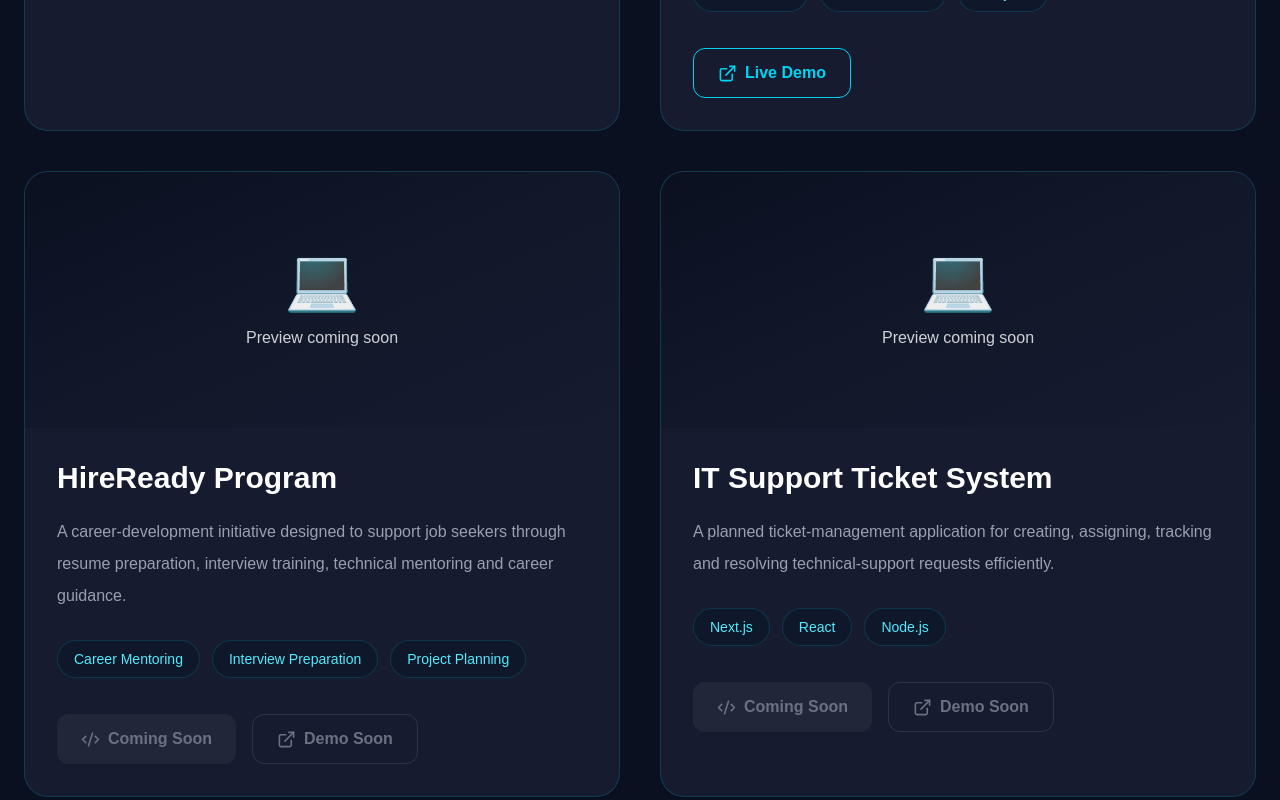
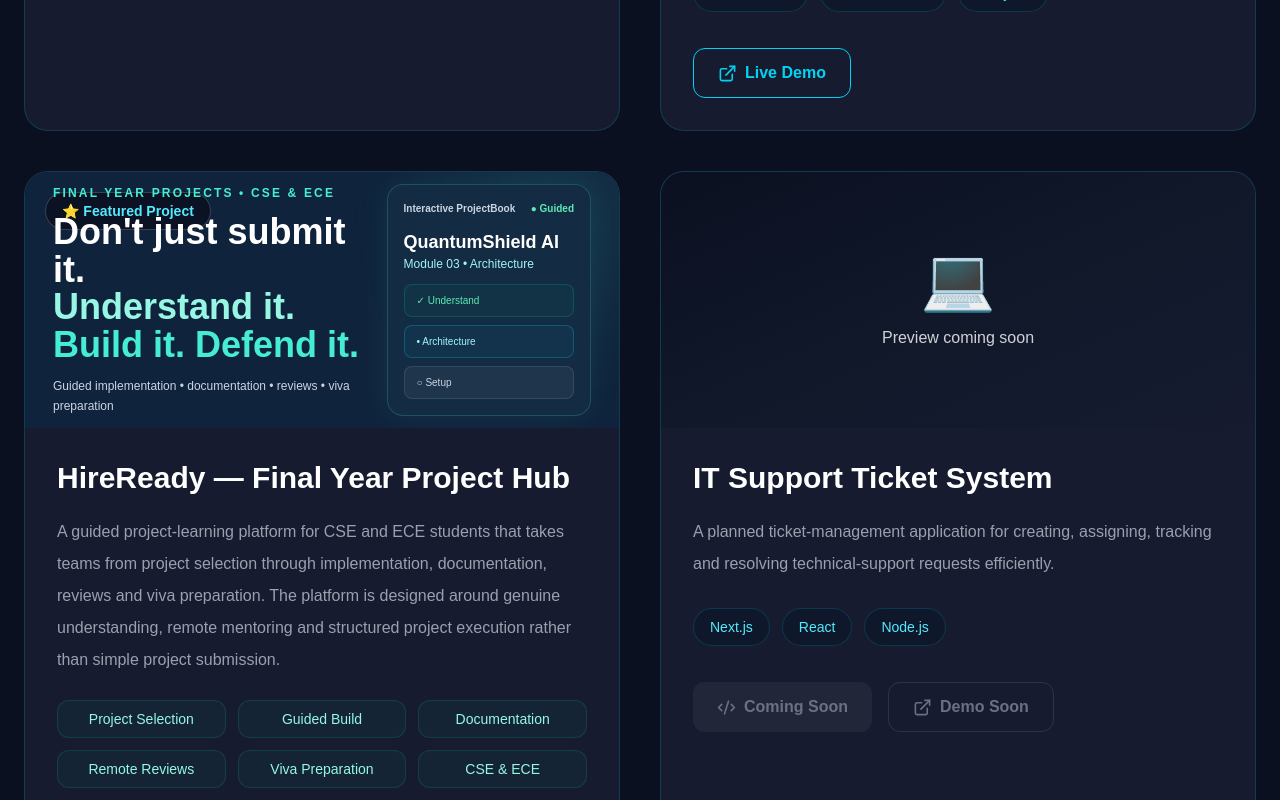
Before and after one commit to JAREENA-SK/aurora-ai-portfolio, a Next.js app in the folder aurora-ai/: page / in a window 1280 px wide. Shown: the part 6120-6920 px from the top of the page. Built offline with nearby package versions, Linux system fonts and the light colour scheme.

Commit message:
feat: showcase HireReady Project Hub

```diff
--- a/aurora-ai/components/sections/Projects.tsx
+++ b/aurora-ai/components/sections/Projects.tsx
@@ -16,6 +16,7 @@
     featured: true,
     automation: false,
     aurora: true,
+    hireReady: false,
   },
   {
     title: "NoorFlowAI — AI Content Automation Platform",
@@ -28,18 +29,20 @@
     featured: true,
     automation: true,
     aurora: false,
+    hireReady: false,
   },
   {
-    title: "HireReady Program",
+    title: "HireReady — Final Year Project Hub",
     description:
-      "A career-development initiative designed to support job seekers through resume preparation, interview training, technical mentoring and career guidance.",
-    tech: ["Career Mentoring", "Interview Preparation", "Project Planning"],
+      "A guided project-learning platform for CSE and ECE students that takes teams from project selection through implementation, documentation, reviews and viva preparation. The platform is designed around genuine understanding, remote mentoring and structured project execution rather than simple project submission.",
+    tech: ["Career EdTech", "CSE & ECE", "Remote Mentoring", "Project Guidance", "Documentation", "Viva Preparation"],
     image: "",
     github: "#",
-    demo: "#",
-    featured: false,
+    demo: "https://hireready-projecthub-preview.hireready-projecthub.workers.dev/#projects",
+    featured: true,
     automation: false,
     aurora: false,
+    hireReady: true,
   },
   {
     title: "IT Support Ticket System",
@@ -52,6 +55,7 @@
     featured: false,
     automation: false,
     aurora: false,
+    hireReady: false,
   },
 ];
 
@@ -114,6 +118,39 @@
                       </div>
                     </div>
                   </div>
+                ) : project.hireReady ? (
+                  <div className="relative flex h-full overflow-hidden bg-[#10233c] px-7 py-7">
+                    <div className="absolute right-[-40px] top-[-50px] h-48 w-48 rounded-full bg-teal-300/10 blur-3xl" />
+                    <div className="relative z-10 flex w-full items-center justify-between gap-5">
+                      <div className="max-w-[58%]">
+                        <p className="text-xs font-bold uppercase tracking-[0.18em] text-teal-300">
+                          Final Year Projects • CSE & ECE
+                        </p>
+                        <h4 className="mt-3 text-3xl font-extrabold leading-[1.05] text-white sm:text-4xl">
+                          Don&apos;t just submit it.
+                          <span className="block text-teal-200">Understand it.</span>
+                          <span className="block text-teal-300">Build it. Defend it.</span>
+                        </h4>
+                        <p className="mt-3 text-xs leading-5 text-slate-300">
+                          Guided implementation • documentation • reviews • viva preparation
+                        </p>
+                      </div>
+
+                      <div className="w-[38%] rounded-2xl border border-teal-300/20 bg-[#132b43] p-4 shadow-[0_0_30px_rgba(45,212,191,0.10)]">
+                        <div className="flex items-center justify-between text-[10px] font-semibold text-slate-300">
+                          <span>Interactive ProjectBook</span>
+                          <span className="text-emerald-300">● Guided</span>
+                        </div>
+                        <p className="mt-3 text-lg font-bold text-white">QuantumShield AI</p>
+                        <p className="text-xs text-cyan-200">Module 03 • Architecture</p>
+                        <div className="mt-3 space-y-2 text-[10px]">
+                          <div className="rounded-lg border border-emerald-400/20 bg-emerald-400/5 px-3 py-2 text-emerald-300">✓ Understand</div>
+                          <div className="rounded-lg border border-cyan-400/25 bg-cyan-400/5 px-3 py-2 text-cyan-200">• Architecture</div>
+                          <div className="rounded-lg border border-white/10 bg-white/5 px-3 py-2 text-slate-300">○ Setup</div>
+                        </div>
+                      </div>
+                    </div>
+                  </div>
                 ) : project.image ? (
                   <Image
                     src={project.image}
@@ -156,6 +193,19 @@
                       <span
                         key={feature}
                         className="rounded-xl border border-emerald-400/15 bg-emerald-400/5 px-3 py-2 text-center text-emerald-200"
+                      >
+                        {feature}
+                      </span>
+                    ))}
+                  </div>
+                )}
+
+                {project.hireReady && (
+                  <div className="mt-6 grid grid-cols-2 gap-3 text-sm sm:grid-cols-3">
+                    {["Project Selection", "Guided Build", "Documentation", "Remote Reviews", "Viva Preparation", "CSE & ECE"].map((feature) => (
+                      <span
+                        key={feature}
+                        className="rounded-xl border border-teal-400/15 bg-teal-400/5 px-3 py-2 text-center text-teal-200"
                       >
                         {feature}
                       </span>
```
